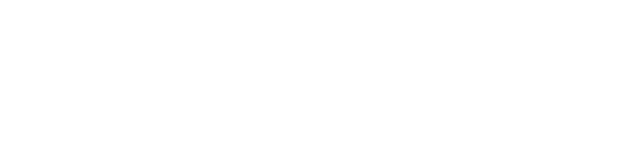
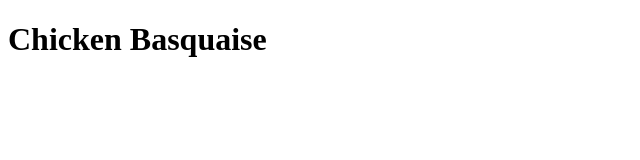
Before and after one commit to Yunusfaiz/odin-recipes, a plain HTML site: page recipes/Basquaise.html in a window 1280 px wide. Shown: the whole page, without its empty margins (0-640 px from the left). Drawn offline with Linux system fonts and the light colour scheme.

Commit message:
Add recipes index.html

```diff
--- a/recipes/Basquaise.html
+++ b/recipes/Basquaise.html
@@ -7,6 +7,6 @@
     <title>Chicken Basquaise</title>
 </head>
 <body>
-
+    <h1>Chicken Basquaise</h1>
 </body>
 </html>
```
Also changed, not shown: index.html (+1 -1 lines).
